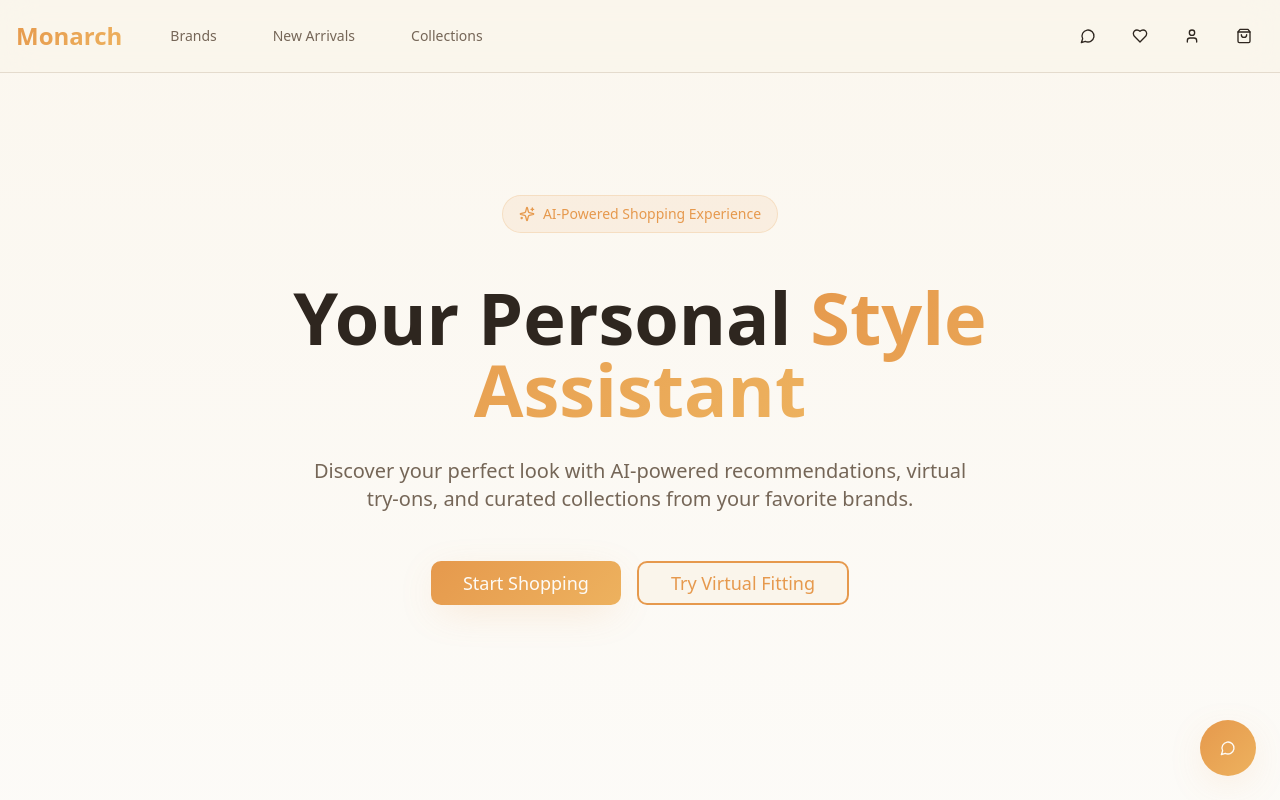
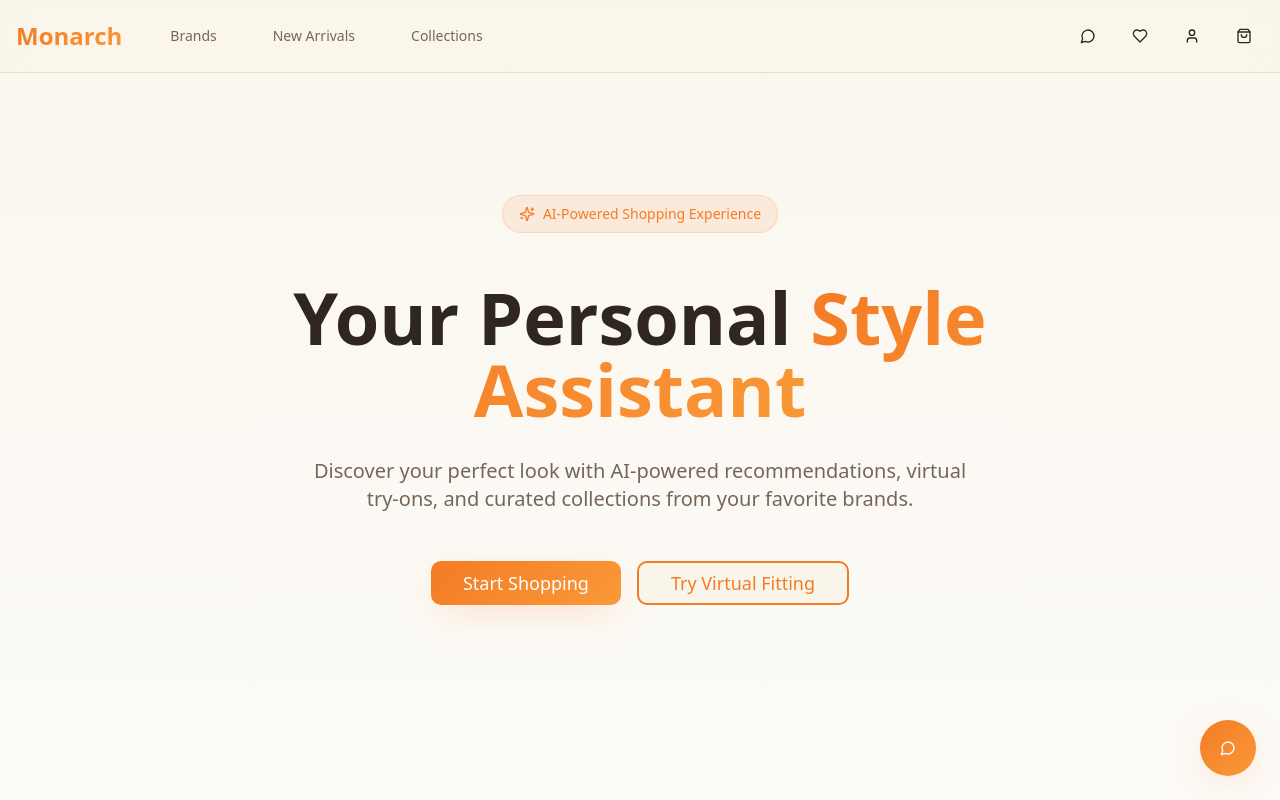
Before and after one commit to mymonarchcoder/chic-avatar-world, a React (Vite) app: page / in a window 1280 px wide. Shown: the top 800 px of the page. Built offline with nearby package versions, Linux system fonts and the light colour scheme; the HTML template or start-up script is replaced by a standard one.

Commit message:
Refine color palette

```diff
--- a/src/index.css
+++ b/src/index.css
@@ -17,15 +17,15 @@ All colors MUST be HSL.
     --popover: 40 50% 98%;
     --popover-foreground: 30 20% 15%;
 
-    --primary: 30 75% 60%;
-    --primary-foreground: 40 60% 98%;
-    --primary-glow: 30 75% 70%;
+    --primary: 25 90% 55%;
+    --primary-foreground: 0 0% 100%;
+    --primary-glow: 25 90% 65%;
 
     --secondary: 40 40% 90%;
     --secondary-foreground: 30 20% 15%;
 
-    --accent: 35 80% 55%;
-    --accent-foreground: 40 60% 98%;
+    --accent: 30 95% 50%;
+    --accent-foreground: 0 0% 100%;
 
     --muted: 40 40% 90%;
     --muted-foreground: 30 15% 40%;
@@ -35,16 +35,16 @@ All colors MUST be HSL.
 
     --border: 35 30% 85%;
     --input: 35 30% 85%;
-    --ring: 30 75% 60%;
+    --ring: 25 90% 55%;
 
     --radius: 0.75rem;
 
-    --gradient-primary: linear-gradient(135deg, hsl(30 75% 60%), hsl(35 80% 65%));
-    --gradient-accent: linear-gradient(135deg, hsl(35 80% 55%), hsl(40 85% 60%));
+    --gradient-primary: linear-gradient(135deg, hsl(25 90% 55%), hsl(30 95% 60%));
+    --gradient-accent: linear-gradient(135deg, hsl(30 95% 50%), hsl(35 100% 55%));
     --gradient-hero: linear-gradient(180deg, hsl(40 60% 96%), hsl(40 50% 98%));
 
-    --shadow-elegant: 0 10px 40px -10px hsl(30 75% 60% / 0.25);
-    --shadow-card: 0 4px 20px -2px hsl(30 50% 40% / 0.1);
+    --shadow-elegant: 0 10px 40px -10px hsl(25 90% 55% / 0.3);
+    --shadow-card: 0 4px 20px -2px hsl(25 90% 55% / 0.12);
 
     --transition-smooth: all 0.3s cubic-bezier(0.4, 0, 0.2, 1);
   }
@@ -59,15 +59,15 @@ All colors MUST be HSL.
     --popover: 30 25% 15%;
     --popover-foreground: 40 60% 98%;
 
-    --primary: 30 75% 65%;
-    --primary-foreground: 30 25% 12%;
-    --primary-glow: 30 75% 75%;
+    --primary: 25 90% 60%;
+    --primary-foreground: 0 0% 100%;
+    --primary-glow: 25 90% 70%;
 
     --secondary: 30 20% 20%;
     --secondary-foreground: 40 60% 98%;
 
-    --accent: 35 80% 60%;
-    --accent-foreground: 30 25% 12%;
+    --accent: 30 95% 55%;
+    --accent-foreground: 0 0% 100%;
 
     --muted: 30 20% 20%;
     --muted-foreground: 40 30% 65%;
@@ -77,13 +77,13 @@ All colors MUST be HSL.
 
     --border: 30 20% 25%;
     --input: 30 20% 25%;
-    --ring: 30 75% 65%;
+    --ring: 25 90% 60%;
 
-    --gradient-primary: linear-gradient(135deg, hsl(30 75% 65%), hsl(35 80% 70%));
-    --gradient-accent: linear-gradient(135deg, hsl(35 80% 60%), hsl(40 85% 65%));
+    --gradient-primary: linear-gradient(135deg, hsl(25 90% 60%), hsl(30 95% 65%));
+    --gradient-accent: linear-gradient(135deg, hsl(30 95% 55%), hsl(35 100% 60%));
     --gradient-hero: linear-gradient(180deg, hsl(30 25% 15%), hsl(30 25% 12%));
 
-    --shadow-elegant: 0 10px 40px -10px hsl(30 75% 65% / 0.3);
+    --shadow-elegant: 0 10px 40px -10px hsl(25 90% 60% / 0.35);
     --shadow-card: 0 4px 20px -2px hsl(0 0% 0% / 0.4);
   }
 }
```
